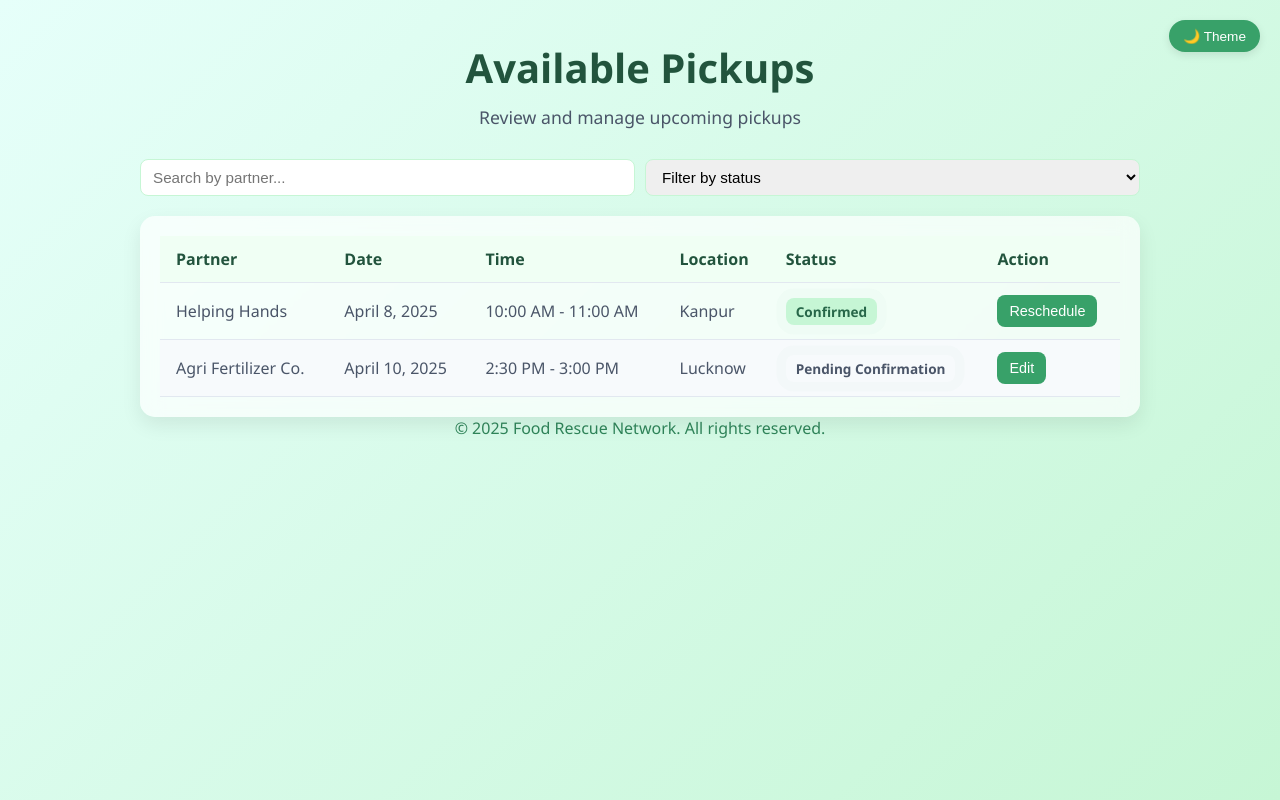
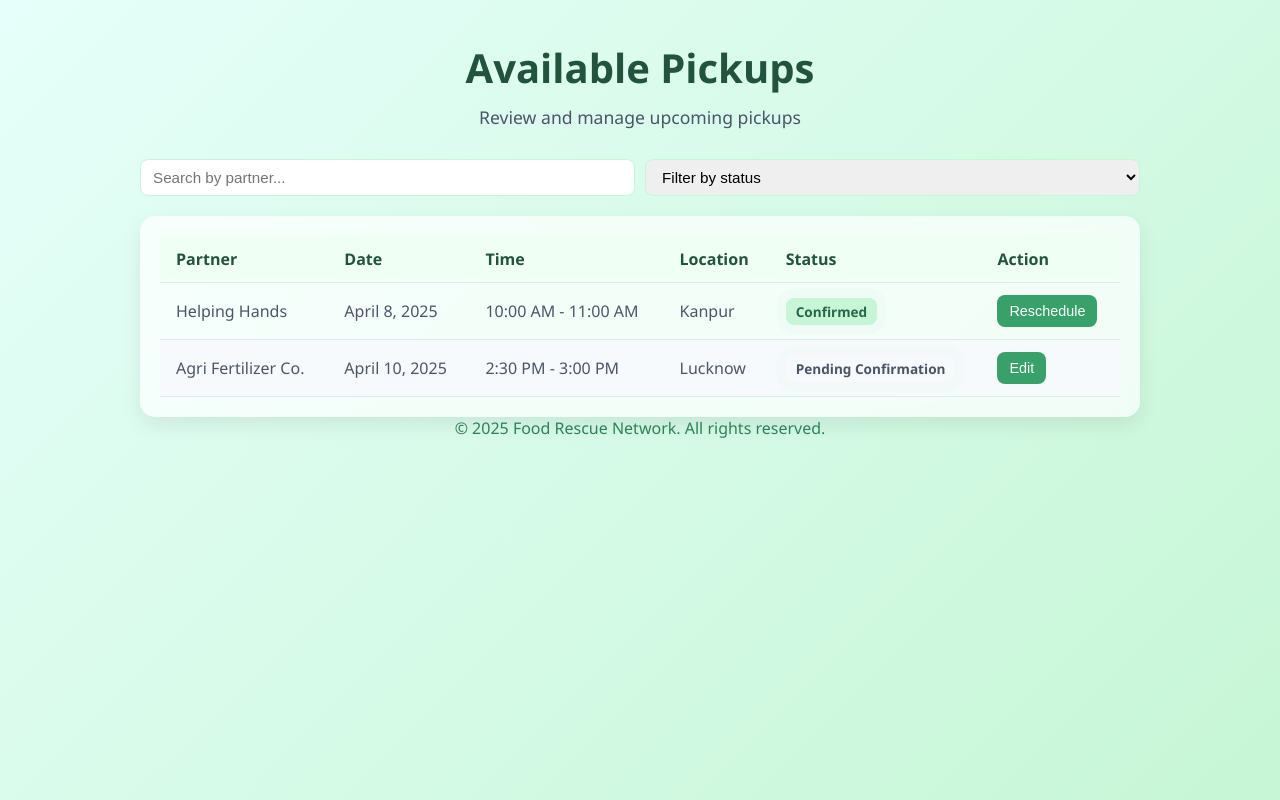
Before and after one commit to frn420/frn420, a plain HTML site: page templates/pickup.html in a window 1280 px wide. Drawn offline with Linux system fonts and the light colour scheme.

Commit message:
Update pickup.html

```diff
--- a/templates/pickup.html
+++ b/templates/pickup.html
@@ -232,7 +232,7 @@
   </style>
 </head>
 <body>
-  <button class="theme-toggle" onclick="toggleTheme()">🌙 Theme</button>
+
 
   <h1>Available Pickups</h1>
   <p class="subtitle">Review and manage upcoming pickups</p>
```
